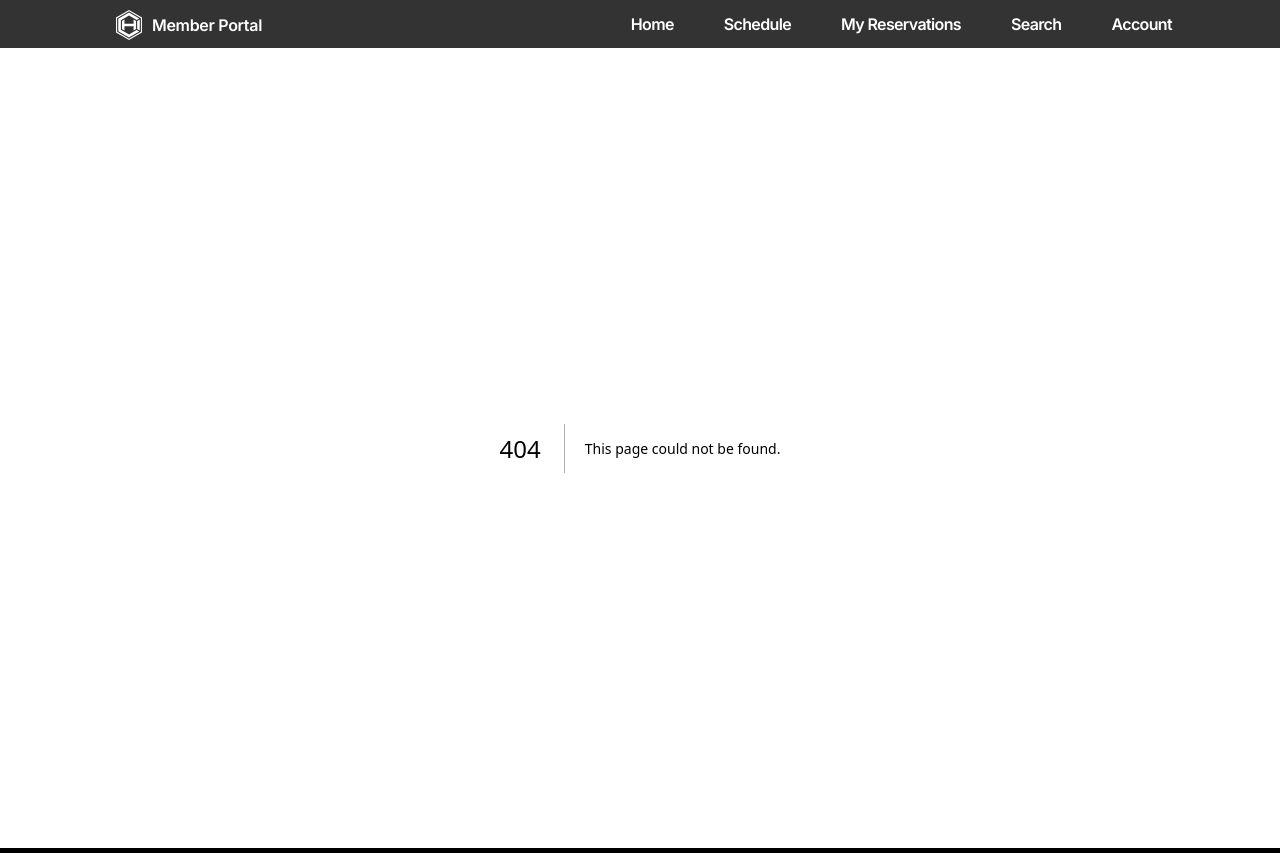
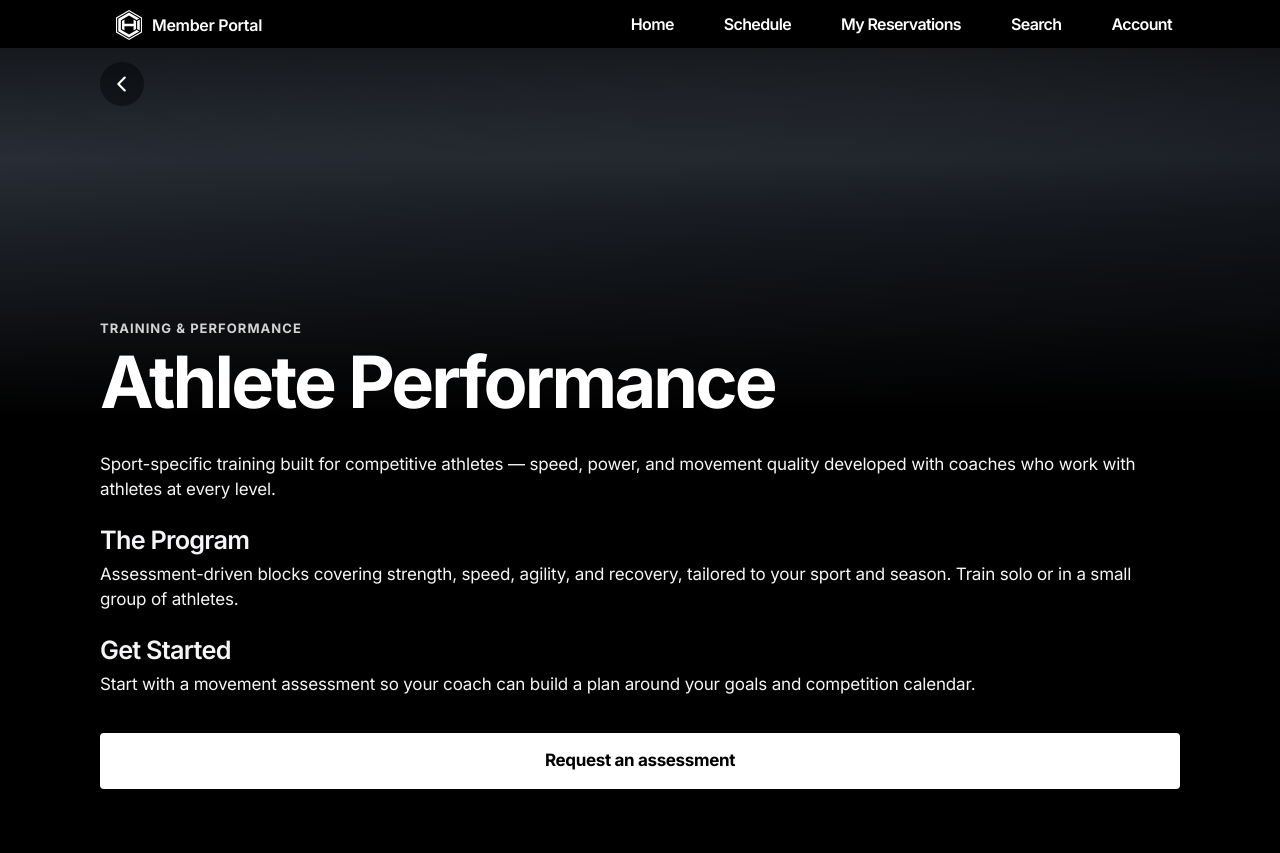
Before and after one commit to hcimarketinghost/member-portal, a Next.js app: page /explore/athlete-performance in a window 1280 px wide. Before the commit this address had no page. Built offline with nearby package versions, Linux system fonts and the light colour scheme.

Commit message:
Refine member portal layout

```diff
--- /dev/null
+++ b/src/app/explore/[slug]/page.tsx
@@ -0,0 +1,43 @@
+import Link from "next/link";
+import { notFound } from "next/navigation";
+import InfoPage from "@/components/InfoPage";
+import { getInfoPage } from "@/lib/info";
+
+export default async function ExploreInfoPage(props: PageProps<"/explore/[slug]">) {
+  const { slug } = await props.params;
+  const info = getInfoPage(slug);
+
+  if (!info) {
+    notFound();
+  }
+
+  const cta = info.cta.external ? (
+    <a href={info.cta.href} className="hp-btn">
+      {info.cta.label}
+    </a>
+  ) : (
+    <Link href={info.cta.href} className="hp-btn">
+      {info.cta.label}
+    </Link>
+  );
+
+  return (
+    <InfoPage
+      title={info.title}
+      eyebrow={info.eyebrow}
+      backHref="/explore"
+      hero={{ backgroundImage: info.hero }}
+      cta={cta}
+    >
+      <div className="hp-info-body">
+        <p className="hp-detail-desc">{info.intro}</p>
+        {info.sections.map((section) => (
+          <section className="hp-info-section" key={section.heading}>
+            <h2 className="hp-h3">{section.heading}</h2>
+            <p className="hp-detail-desc">{section.body}</p>
+          </section>
+        ))}
+      </div>
+    </InfoPage>
+  );
+}
--- a/src/app/explore/page.tsx
+++ b/src/app/explore/page.tsx
@@ -23,7 +23,7 @@ const SECTIONS: CatSection[] = [
       { label: "Conditioning", href: "/classes" },
       { label: "Cycle", href: "/classes" },
       { label: "Yoga & Mobility", href: "/classes" },
-      { label: "Pilates", href: "/classes" },
+      { label: "Pilates", href: "/explore/pilates" },
       { label: "Bootcamp", href: "/classes" },
     ],
   },
@@ -41,8 +41,8 @@ const SECTIONS: CatSection[] = [
   {
     title: "Training & Performance",
     items: [
-      { label: "Personal Training", href: "#" },
-      { label: "Athlete Performance", href: "#" },
+      { label: "Personal Training", href: "/explore/personal-training" },
+      { label: "Athlete Performance", href: "/explore/athlete-performance" },
       { label: "Small Group Training", href: "#" },
       { label: "Recovery & Mobility", href: "#" },
     ],
--- a/src/app/globals.css
+++ b/src/app/globals.css
@@ -218,9 +218,15 @@ html, body {
   font-size: 50px; line-height: 1.2; font-weight: 700;
   letter-spacing: -0.06em; color: var(--text); text-wrap: balance;
 }
-/* Brand H1 — hex mark + wordmark (home) */
-.hp-h1-brand { display: flex; align-items: center; gap: 14px; }
-.hp-h1-brand svg { height: 0.86em; width: auto; flex-shrink: 0; }
+/* Home H1 — hex + wordmark on mobile, plain "Home" on desktop (nav carries
+   the wordmark there). */
+.hp-home-brand { display: inline-flex; align-items: center; gap: 8px; }
+.hp-home-brand svg { height: 1.1em; width: auto; flex-shrink: 0; }
+.hp-home-plain { display: none; }
+@media (min-width: 960px) {
+  .hp-home-brand { display: none; }
+  .hp-home-plain { display: inline; }
+}
 /* Heading 2 — section title (h2) */
 .hp-h2 {
   font-size: 2rem; line-height: 0.9; font-weight: 600;
@@ -558,11 +564,35 @@ html, body {
   background: linear-gradient(180deg, rgba(0,0,0,.5) 0%, rgba(0,0,0,0) 30%, rgba(0,0,0,.5) 70%, #000 100%);
 }
 .hp-hero > * { position: relative; z-index: 1; }
+.hp-hero-back {
+  position: absolute; z-index: 2;
+  top: calc(env(safe-area-inset-top, 0px) + 14px); left: var(--hci-x);
+  width: 44px; height: 44px; border-radius: 50%;
+  display: flex; align-items: center; justify-content: center;
+  border: 0; background: rgba(0, 0, 0, 0.42); color: #fff; cursor: pointer; text-decoration: none;
+  backdrop-filter: blur(10px) saturate(130%); -webkit-backdrop-filter: blur(10px) saturate(130%);
+}
+.hp-hero-back svg {
+  width: 22px; height: 22px; fill: none; stroke: currentColor;
+  stroke-width: 2.4; stroke-linecap: round; stroke-linejoin: round;
+}
+.hp-hero-heading {
+  width: min(calc(100% - var(--hci-x) - var(--hci-x)), var(--content-max));
+  margin: auto auto 0;
+}
+.hp-hero-eyebrow {
+  font-size: 13px; font-weight: 700; letter-spacing: 0.08em; text-transform: uppercase;
+  color: rgba(255, 255, 255, 0.82); margin-bottom: 10px;
+}
 .hp-hero-title {
   color: #fff; font-size: clamp(38px, 12vw, 72px); line-height: 0.94; font-weight: 700;
-  letter-spacing: -0.04em; width: min(calc(100% - var(--hci-x) - var(--hci-x)), var(--content-max));
-  margin: auto auto 0;
+  letter-spacing: -0.04em;
 }
+
+/* ── Info page body (templatized) ─────────────────────────────── */
+.hp-info-body { padding: 36px 0 8px; display: grid; gap: 28px; }
+.hp-info-section { display: grid; gap: 10px; }
+.hp-info-cta { margin-top: 28px; }
 
 .hp-detail-meta { padding: 36px 0 48px; display: grid; row-gap: 36px; column-gap: 28px; }
 .hp-meta-list { display: flex; flex-direction: column; gap: 16px; }
--- /dev/null
+++ b/src/components/InfoPage.tsx
@@ -0,0 +1,57 @@
+import Link from "next/link";
+import type { CSSProperties, ReactNode } from "react";
+
+// Neutral placeholder hero — stands in until real imagery is wired.
+const DEFAULT_HERO: CSSProperties = {
+  backgroundImage:
+    "radial-gradient(120% 80% at 70% 0%, rgba(255,255,255,0.06), transparent 60%), linear-gradient(160deg, #262626 0%, #101010 100%)",
+};
+
+function BackIcon() {
+  return (
+    <svg viewBox="0 0 24 24" aria-hidden="true">
+      <path d="M15 5l-7 7 7 7" />
+    </svg>
+  );
+}
+
+/**
+ * Shared full-screen info shell: hero image + top-left back + title overlay,
+ * a scrollable body (`children`), and an optional bottom call-to-action.
+ * Class detail is the info-rich variant; Explore info pages (Pilates, Athlete
+ * Performance, …) are the lighter variant with a single bottom CTA.
+ */
+export default function InfoPage({
+  title,
+  eyebrow,
+  backHref = "/explore",
+  hero,
+  cta,
+  children,
+}: {
+  title: string;
+  eyebrow?: string;
+  backHref?: string;
+  hero?: CSSProperties;
+  cta?: ReactNode;
+  children: ReactNode;
+}) {
+  return (
+    <div className="hp-detail hp-rise">
+      <div className="hp-hero" style={hero ?? DEFAULT_HERO}>
+        <Link href={backHref} className="hp-hero-back" aria-label="Back">
+          <BackIcon />
+        </Link>
+        <div className="hp-hero-heading">
+          {eyebrow && <p className="hp-hero-eyebrow">{eyebrow}</p>}
+          <h1 className="hp-hero-title">{title}</h1>
+        </div>
+      </div>
+
+      <div className="hp-shell hp-screen">
+        {children}
+        {cta && <div className="hp-info-cta">{cta}</div>}
+      </div>
+    </div>
+  );
+}
--- /dev/null
+++ b/src/lib/info.ts
@@ -0,0 +1,78 @@
+// Informational Explore pages — same InfoPage template as the class detail
+// screen, just lighter content and a single bottom CTA. Add an entry here and
+// point an Explore tile at `/explore/<slug>` to publish a new one.
+
+export type InfoSection = { heading: string; body: string };
+
+export type InfoContent = {
+  title: string;
+  eyebrow: string;
+  intro: string;
+  sections: InfoSection[];
+  cta: { label: string; href: string; external?: boolean };
+  hero: string; // CSS background value for the hero
+};
+
+const hero = (a: string, b: string) =>
+  `radial-gradient(120% 80% at 70% 0%, rgba(255,255,255,0.06), transparent 60%), linear-gradient(160deg, ${a} 0%, ${b} 100%)`;
+
+export const INFO_PAGES: Record<string, InfoContent> = {
+  pilates: {
+    title: "Pilates",
+    eyebrow: "Classes",
+    intro:
+      "Low-impact, high-control training that builds core strength, mobility, and balance. Reformer and mat formats led by certified instructors, scaled to every level.",
+    sections: [
+      {
+        heading: "What to Expect",
+        body: "Fifty-minute sessions focused on breath, alignment, and controlled movement. Expect to leave longer, stronger, and more connected to how your body moves.",
+      },
+      {
+        heading: "Get Started",
+        body: "New to Pilates? Book an intro session and an instructor will walk you through the equipment and find the right class for you.",
+      },
+    ],
+    cta: { label: "Browse the schedule", href: "/classes" },
+    hero: hero("#2f2b33", "#141217"),
+  },
+  "athlete-performance": {
+    title: "Athlete Performance",
+    eyebrow: "Training & Performance",
+    intro:
+      "Sport-specific training built for competitive athletes — speed, power, and movement quality developed with coaches who work with athletes at every level.",
+    sections: [
+      {
+        heading: "The Program",
+        body: "Assessment-driven blocks covering strength, speed, agility, and recovery, tailored to your sport and season. Train solo or in a small group of athletes.",
+      },
+      {
+        heading: "Get Started",
+        body: "Start with a movement assessment so your coach can build a plan around your goals and competition calendar.",
+      },
+    ],
+    cta: { label: "Request an assessment", href: "/help" },
+    hero: hero("#2b313a", "#101318"),
+  },
+  "personal-training": {
+    title: "Personal Training",
+    eyebrow: "Training & Performance",
+    intro:
+      "One-on-one coaching built entirely around your goals — whether that's strength, weight loss, mobility, or getting back after an injury.",
+    sections: [
+      {
+        heading: "How It Works",
+        body: "Your trainer designs each session around where you are today and where you want to go, adjusting as you progress.",
+      },
+      {
+        heading: "Get Started",
+        body: "Book a complimentary consultation to meet a trainer, talk through your goals, and find a schedule that fits.",
+      },
+    ],
+    cta: { label: "Book a consultation", href: "/help" },
+    hero: hero("#2a322e", "#121613"),
+  },
+};
+
+export function getInfoPage(slug: string): InfoContent | null {
+  return INFO_PAGES[slug] ?? null;
+}
```
Also changed, not shown: src/app/classes/[id]/page.tsx (+5 -10 lines), src/app/page.tsx (+6 -3 lines).
